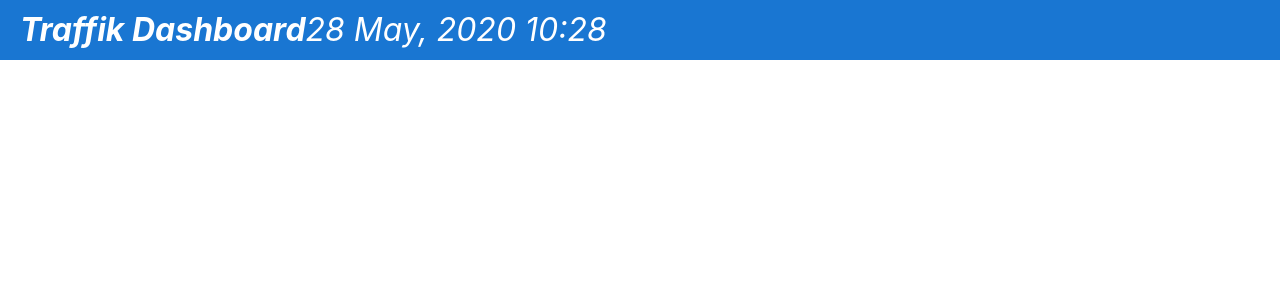
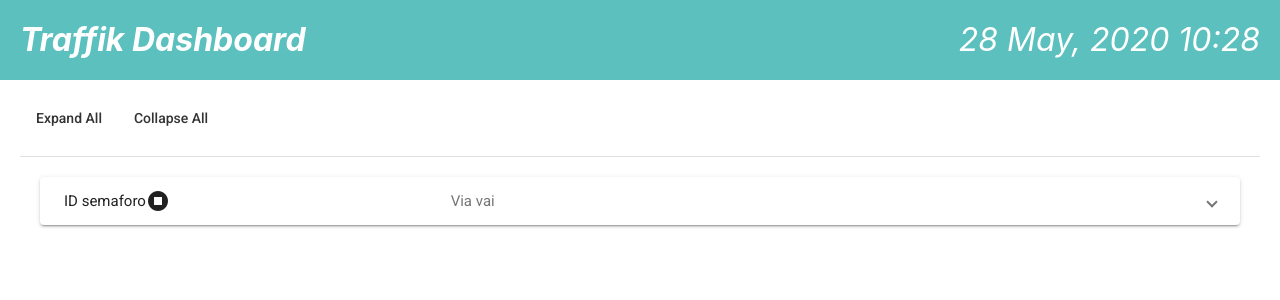
Before and after one commit to zollimarco/Traffik, an Angular app in the folder dashboard/: page / in a window 1280 px wide. Shown: the top 300 px of the page. Built offline with nearby package versions, Linux system fonts and the light colour scheme.

Commit message:
Aggiunto Pannello per dati semaforo e lista

```diff
--- a/dashboard/src/app/app.component.html
+++ b/dashboard/src/app/app.component.html
@@ -3,4 +3,8 @@
   <span>Traffik Dashboard</span>
   <span class="clock">{{clock | date: 'd MMM, y h:mm '}}</span>
 </div>
+<div class="content">
+  <app-semaphore-list></app-semaphore-list>
+</div>
+
 <router-outlet></router-outlet>
--- a/dashboard/src/app/app.component.scss
+++ b/dashboard/src/app/app.component.scss
@@ -29,10 +29,10 @@
     top: 0;
     left: 0;
     right: 0;
-    height: 60px;
+    height: 80px;
     display: flex;
     align-items: center;
-    background-color: #1976d2;
+    background-color: #5BC0BE;
     color: white;
     font-weight: 600;
     padding-left: 20px;
@@ -44,5 +44,9 @@
     }
     .clock{
         font-weight: lighter;
+        margin-left: auto;
     }
   }
+  .content{
+    margin-top: 100px;
+  }
--- a/dashboard/src/app/semaphore-list/semaphore-list.component.html
+++ b/dashboard/src/app/semaphore-list/semaphore-list.component.html
@@ -1 +1,8 @@
-<p>semaphore-list works!</p>
+<div class="action-buttons">
+    <button mat-button (click)="accordion.openAll()">Expand All</button>
+    <button mat-button (click)="accordion.closeAll()">Collapse All</button>
+</div>
+<mat-divider class="divider"></mat-divider>
+<mat-accordion class="headers-align" multi>
+    <app-semaphore></app-semaphore>
+</mat-accordion>
--- a/dashboard/src/app/semaphore-list/semaphore-list.component.scss
+++ b/dashboard/src/app/semaphore-list/semaphore-list.component.scss
@@ -0,0 +1,20 @@
+
+  .headers-align .mat-expansion-panel-header-title,
+  .headers-align .mat-expansion-panel-header-description {
+    flex-basis: 0;
+  }
+
+  .headers-align .mat-expansion-panel-header-description {
+    justify-content: space-between;
+    align-items: center;
+  }
+
+  .headers-align .mat-form-field + .mat-form-field {
+    margin-left: 8px;
+  }
+  .divider{
+      margin: 20px;
+  }
+  .action-buttons{
+      margin: 20px;
+  }
--- a/dashboard/src/app/semaphore-list/semaphore-list.component.ts
+++ b/dashboard/src/app/semaphore-list/semaphore-list.component.ts
@@ -1,4 +1,5 @@
-import { Component, OnInit } from '@angular/core';
+import { Component, OnInit, ViewChild } from '@angular/core';
+import { MatAccordion } from '@angular/material/expansion';
 
 @Component({
   selector: 'app-semaphore-list',
@@ -7,6 +8,8 @@ import { Component, OnInit } from '@angular/core';
 })
 export class SemaphoreListComponent implements OnInit {
 
+
+  @ViewChild(MatAccordion) accordion: MatAccordion;
   constructor() { }
 
   ngOnInit(): void {
--- a/dashboard/src/app/semaphore/semaphore.component.html
+++ b/dashboard/src/app/semaphore/semaphore.component.html
@@ -1 +1,12 @@
-<p>semaphore works!</p>
+<mat-expansion-panel class="semaphore-panel">
+    <mat-expansion-panel-header>
+        <mat-panel-title>
+            ID semaforo
+            <mat-icon>stop_circle</mat-icon>
+        </mat-panel-title>
+        <mat-panel-description>
+            Via vai
+        </mat-panel-description>
+    </mat-expansion-panel-header>
+
+</mat-expansion-panel>
--- a/dashboard/src/app/semaphore/semaphore.component.scss
+++ b/dashboard/src/app/semaphore/semaphore.component.scss
@@ -0,0 +1,4 @@
+.semaphore-panel{
+    margin-left: 40px;
+    margin-right: 40px;
+}
```
Also changed, not shown: dashboard/src/app/app.module.ts (+9 -2 lines).
